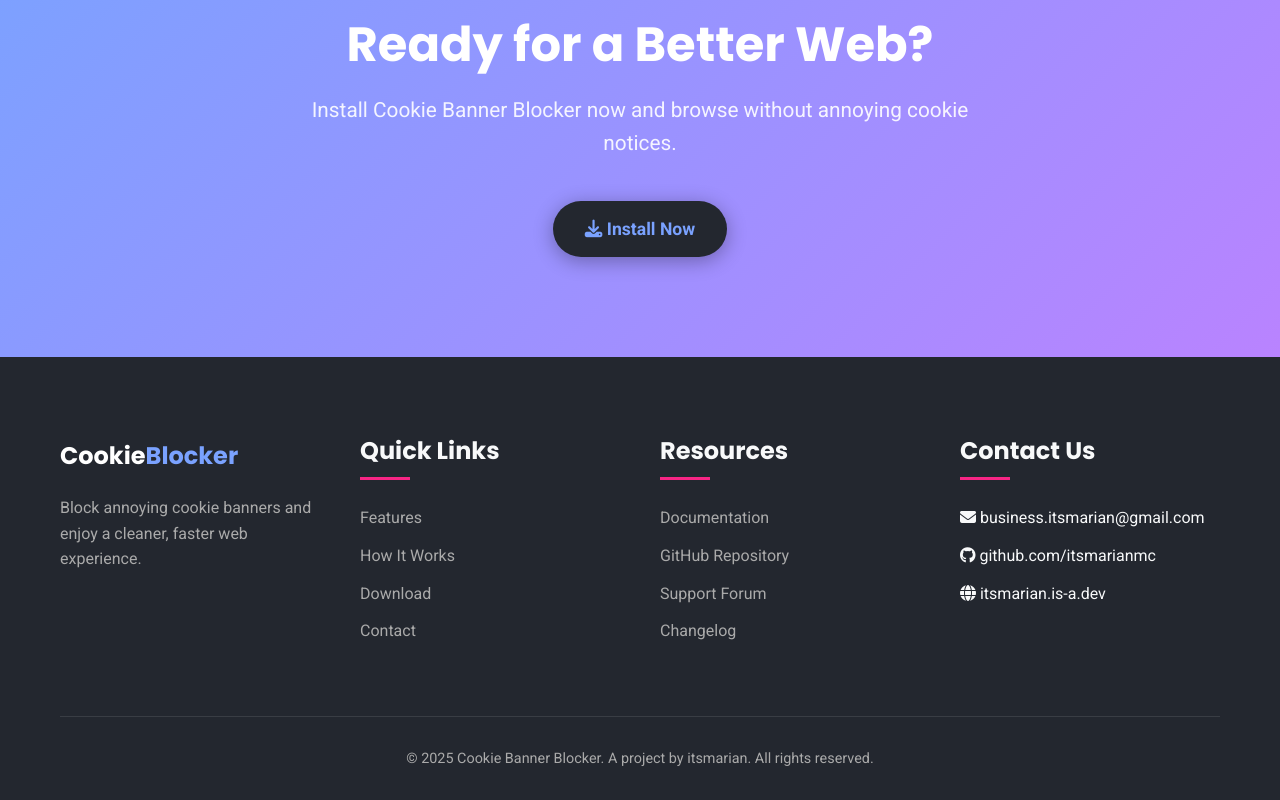
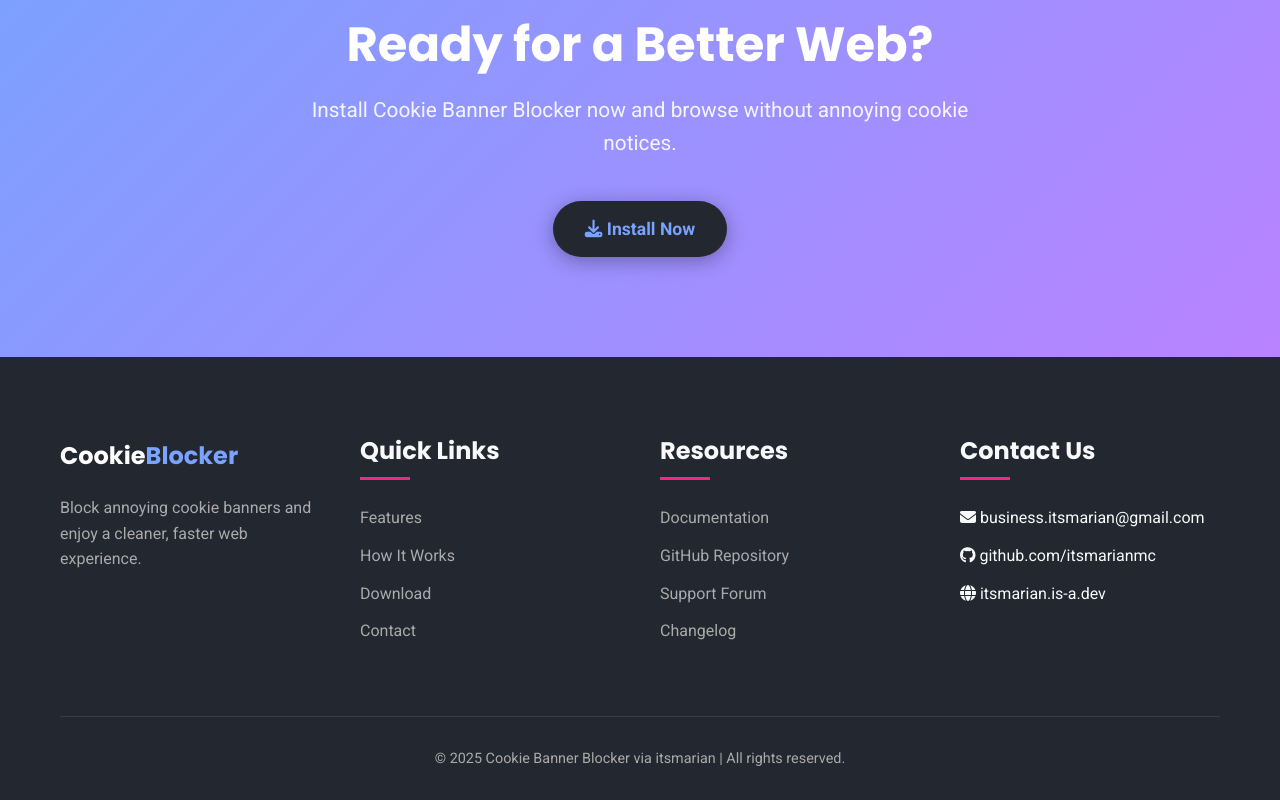
Before and after one commit to itsmarianmc/CookieBannerBlocker, a plain HTML site: page index.html in a window 1280 px wide. Shown: the part 2527-3327 px from the top of the page. Drawn offline with Linux system fonts and the light colour scheme.

Commit message:
Updated footer

```diff
--- a/assets/install.css
+++ b/assets/install.css
@@ -23,6 +23,19 @@
 body {
     color: var(--light);
     font-family: 'Roboto', sans-serif;
+}
+
+.linkout {
+	color: var(--primary);
+}
+
+.nodecoration {
+	text-decoration: none;
+	color: inherit;
+}
+
+.nodecoration:hover {
+	text-decoration: underline;
 }
 
 .content {
--- a/assets/styles.css
+++ b/assets/styles.css
@@ -37,6 +37,19 @@ h6 {
 	font-family: 'Poppins', sans-serif;
 	font-weight: 700;
 	line-height: 1.2;
+}
+
+.linkout {
+	color: var(--primary);
+}
+
+.nodecoration {
+	text-decoration: none;
+	color: inherit;
+}
+
+.nodecoration:hover {
+	text-decoration: underline;
 }
 
 .container {
--- a/index.html
+++ b/index.html
@@ -227,7 +227,7 @@
                 </div>
             </div>
             <div class="copyright">
-                <p>&copy; 2025 Cookie Banner Blocker. A project by itsmarian. All rights reserved.</p>
+                <p>&copy; 2025 Cookie Banner Blocker via <a class="linkout nodecoration" href="https://github.com/itsmarianmc/">itsmarian</a> | All rights reserved.</p>
             </div>
         </div>
     </footer>
```
Also changed, not shown: install.html (+1 -1 lines).
